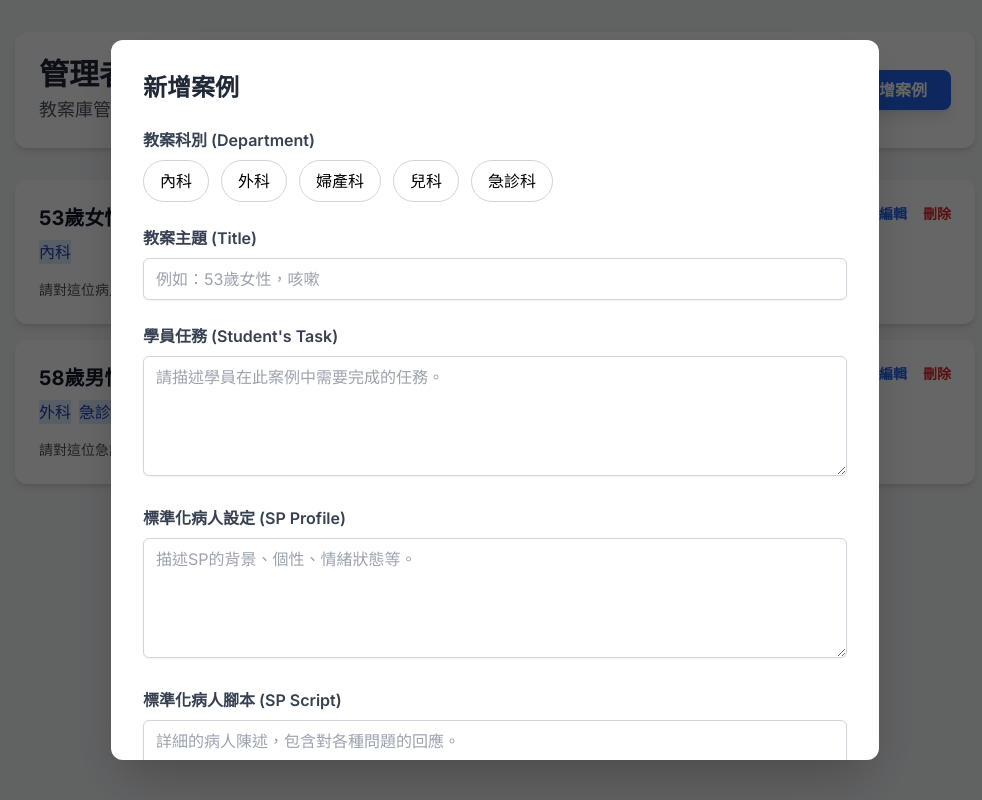
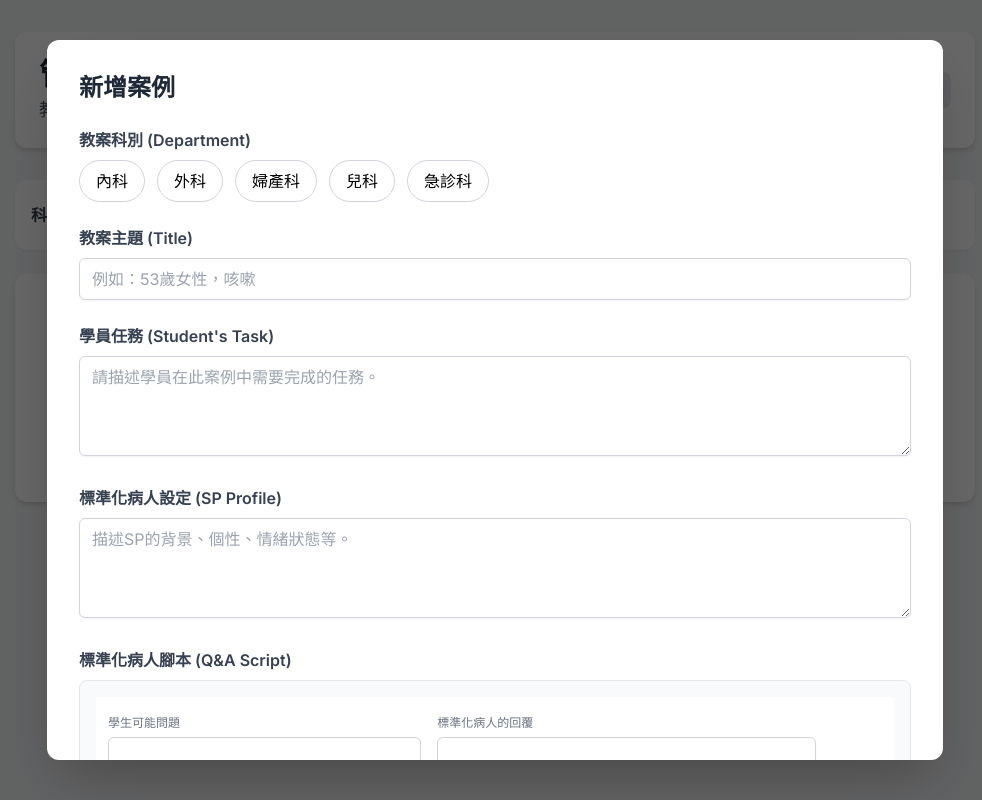
Before and after one commit to Luyun1224/OSCEPractice, a plain HTML site: page admin.html in a window 1280 px wide. Both pictures are taken after a click on the button "新增案例". Shown: the whole page, without its empty margins (145-1127 px from the left). Drawn offline with nearby package versions, Linux system fonts and the light colour scheme.

Commit message:
Update admin.html

```diff
--- a/admin.html
+++ b/admin.html
@@ -25,23 +25,26 @@
         .form-input:focus, .form-textarea:focus {
             outline: none; border-color: #3B82F6; box-shadow: 0 0 0 3px rgba(59, 130, 246, 0.3);
         }
-        .form-textarea { min-height: 120px; }
+        .form-textarea { min-height: 100px; }
         .dept-checkbox-label {
-            display: inline-flex;
-            align-items: center;
-            padding: 0.5rem 1rem;
-            border: 1px solid #D1D5DB;
-            border-radius: 9999px;
-            cursor: pointer;
-            transition: all 0.2s;
+            display: inline-flex; align-items: center; padding: 0.5rem 1rem;
+            border: 1px solid #D1D5DB; border-radius: 9999px; cursor: pointer; transition: all 0.2s;
         }
-        .dept-checkbox-label:hover {
-            background-color: #f9fafb;
+        .dept-checkbox-label:hover { background-color: #f9fafb; }
+        .dept-checkbox:checked + .dept-checkbox-label {
+            background-color: #dbeafe; border-color: #3b82f6; color: #1e40af;
         }
-        .dept-checkbox:checked + .dept-checkbox-label {
-            background-color: #dbeafe;
-            border-color: #3b82f6;
-            color: #1e40af;
+        .filter-btn.active {
+            background-color: #2563EB; /* blue-600 */
+            color: white;
+            border-color: #2563EB;
+        }
+        .filter-btn.inactive {
+            background-color: white;
+            color: #374151; /* gray-700 */
+        }
+        .filter-btn.inactive:hover {
+            background-color: #F9FAFB; /* gray-50 */
         }
     </style>
 </head>
@@ -53,37 +56,48 @@
                 <h1 class="text-3xl font-bold text-gray-800">管理者後台</h1>
                 <p class="mt-1 text-lg text-gray-600">教案庫管理系統</p>
             </div>
-            <button onclick="showCaseForm()" class="bg-blue-600 text-white font-bold py-2 px-6 rounded-lg hover:bg-blue-700 transition-colors shadow-lg transform hover:scale-105">
-                <svg xmlns="http://www.w3.org/2000/svg" class="h-5 w-5 inline-block mr-2" viewBox="0 0 20 20" fill="currentColor">
-                  <path fill-rule="evenodd" d="M10 3a1 1 0 011 1v5h5a1 1 0 110 2h-5v5a1 1 0 11-2 0v-5H4a1 1 0 110-2h5V4a1 1 0 011-1z" clip-rule="evenodd" />
-                </svg>
-                新增案例
-            </button>
+            <div class="flex items-center gap-4">
+                <button onclick="showCaseForm()" class="bg-blue-600 text-white font-bold py-2 px-6 rounded-lg hover:bg-blue-700 transition-colors shadow-lg transform hover:scale-105">
+                    <svg xmlns="http://www.w3.org/2000/svg" class="h-5 w-5 inline-block mr-2" viewBox="0 0 20 20" fill="currentColor"><path fill-rule="evenodd" d="M10 3a1 1 0 011 1v5h5a1 1 0 110 2h-5v5a1 1 0 11-2 0v-5H4a1 1 0 110-2h5V4a1 1 0 011-1z" clip-rule="evenodd" /></svg>
+                    新增案例
+                </button>
+                <a href="#" id="home-button" class="bg-gray-200 text-gray-800 font-semibold py-2 px-4 rounded-lg hover:bg-gray-300 transition-colors text-sm">返回首頁</a>
+            </div>
         </header>
-        <main id="admin-case-list" class="space-y-4">
-            <!-- Admin case list will be generated here -->
+        <main>
+            <div id="admin-filter-buttons" class="mb-6 flex flex-wrap items-center gap-2 bg-white p-4 rounded-xl shadow-sm">
+                <span class="font-semibold mr-2 text-gray-700">科別篩選:</span>
+                <button data-filter="all" onclick="filterAdminCases('all', this)" class="filter-btn px-4 py-2 text-sm font-semibold rounded-full shadow-sm border border-gray-300 transition">全部</button>
+                <button data-filter="internal" onclick="filterAdminCases('internal', this)" class="filter-btn px-4 py-2 text-sm font-semibold rounded-full shadow-sm border border-gray-300 transition">內科</button>
+                <button data-filter="surgery" onclick="filterAdminCases('surgery', this)" class="filter-btn px-4 py-2 text-sm font-semibold rounded-full shadow-sm border border-gray-300 transition">外科</button>
+                <button data-filter="obgyn" onclick="filterAdminCases('obgyn', this)" class="filter-btn px-4 py-2 text-sm font-semibold rounded-full shadow-sm border border-gray-300 transition">婦產科</button>
+                <button data-filter="peds" onclick="filterAdminCases('peds', this)" class="filter-btn px-4 py-2 text-sm font-semibold rounded-full shadow-sm border border-gray-300 transition">兒科</button>
+                <button data-filter="er" onclick="filterAdminCases('er', this)" class="filter-btn px-4 py-2 text-sm font-semibold rounded-full shadow-sm border border-gray-300 transition">急診科</button>
+            </div>
+            <div id="admin-case-list" class="space-y-4">
+                <!-- Admin case list will be generated here -->
+            </div>
         </main>
     </div>
 
     <!-- Case Form Modal -->
     <div id="case-form-modal" class="modal-overlay hidden">
-        <div class="bg-white p-8 rounded-xl shadow-2xl w-full max-w-3xl max-h-[90vh] overflow-y-auto">
+        <div class="bg-white p-8 rounded-xl shadow-2xl w-full max-w-4xl max-h-[90vh] overflow-y-auto">
             <h2 id="case-form-title" class="text-2xl font-bold text-gray-800 mb-6">新增案例</h2>
             <form id="case-form" class="space-y-6">
                 <input type="hidden" id="case-id-input">
-
-                <!-- Department Selection -->
                 <div>
                     <label class="form-label">教案科別 (Department)</label>
-                    <div id="department-checkboxes" class="flex flex-wrap gap-3">
-                        <!-- Checkboxes will be generated here -->
-                    </div>
+                    <div id="department-checkboxes" class="flex flex-wrap gap-3"></div>
                 </div>
-
                 <div><label for="case-title" class="form-label">教案主題 (Title)</label><input type="text" id="case-title" class="form-input" placeholder="例如：53歲女性，咳嗽"></div>
                 <div><label for="case-task" class="form-label">學員任務 (Student's Task)</label><textarea id="case-task" class="form-textarea" placeholder="請描述學員在此案例中需要完成的任務。"></textarea></div>
                 <div><label for="case-sp-profile" class="form-label">標準化病人設定 (SP Profile)</label><textarea id="case-sp-profile" class="form-textarea" placeholder="描述SP的背景、個性、情緒狀態等。"></textarea></div>
-                <div><label for="case-script" class="form-label">標準化病人腳本 (SP Script)</label><textarea id="case-script" class="form-textarea" placeholder="詳細的病人陳述，包含對各種問題的回應。"></textarea></div>
+                <div>
+                    <label class="form-label">標準化病人腳本 (Q&A Script)</label>
+                    <div id="qna-list-container" class="space-y-4 p-4 bg-gray-50 rounded-lg border"></div>
+                    <button type="button" onclick="addQnaPair()" class="mt-4 text-sm font-semibold text-blue-600 hover:text-blue-800">+ 新增問答</button>
+                </div>
                 <div><label for="case-checklist" class="form-label">評量重點 (Checklist)</label><textarea id="case-checklist" class="form-textarea" placeholder="每行一個評量重點，用來評估學員表現。"></textarea></div>
             </form>
             <div class="flex justify-end gap-4 mt-8">
@@ -99,7 +113,6 @@
     </div>
 
     <script>
-        // --- DOM Elements ---
         const getEl = (id) => document.getElementById(id);
         const adminCaseList = getEl('admin-case-list');
         const caseFormModal = getEl('case-form-modal');
@@ -110,133 +123,139 @@
         const caseTitleInput = getEl('case-title');
         const caseTaskInput = getEl('case-task');
         const caseSpProfileInput = getEl('case-sp-profile');
-        const caseScriptInput = getEl('case-script');
+        const qnaListContainer = getEl('qna-list-container');
         const caseChecklistInput = getEl('case-checklist');
         const departmentCheckboxesContainer = getEl('department-checkboxes');
 
-        // --- Data ---
         const departments = {
-            internal: '內科',
-            surgery: '外科',
-            obgyn: '婦產科',
-            peds: '兒科',
-            er: '急診科'
+            internal: '內科', surgery: '外科', obgyn: '婦產科', peds: '兒科', er: '急診科'
         };
+        let caseData = {};
+        let nextCaseId = 1;
+        let currentAdminFilter = 'all';
 
-        let caseData = {
-            1: {
-                departments: ['internal'],
-                title: "53歲女性，咳嗽",
-                task: "請對這位病人進行問診，了解其咳嗽的病史，並提出初步的鑑別診斷與檢查計畫。",
-                spProfile: "病人為中年女性，因長期咳嗽且看到痰中有血絲而感到焦慮與擔憂。態度合作但略顯緊張。",
-                script: "主訴: 咳嗽已兩個多月，有痰，帶血絲，不定時咳嗽，咳嗽時會胸部疼痛。門診求醫時，胸部X光發現有異常，因而安排住院。\n生命徵象: 血壓:120/80 mmHg、體溫:36.5度、脈搏:70次/分鐘。",
-                checklist: ["詢問咳嗽持續時間", "詢問痰的性質與顏色", "詢問是否咳血", "詢問是否伴隨胸痛", "詢問過去檢查史(X光)"]
-            },
-            60: {
-                departments: ['surgery', 'er'],
-                title: "58歲男性，頭部外傷",
-                task: "請對這位急診病人進行快速的病史詢問與評估，判斷其危險性並安排緊急處置。",
-                spProfile: "病人為工地主管，個性較為急躁，因頭痛與噁心而顯得不耐煩，但仍能配合回答問題。",
-                script: "主訴: 今天下午不慎於工地的二樓樓梯跌落(約半層樓高)，曾短暫失去意識約30秒，現左側臉頰淤青，左眼熊貓眼。\n症狀: 現在頭很痛、頭暈、很想吐。\n個人史: 每天一包菸，一星期約與朋友喝一次酒。",
-                checklist: ["詢問外傷機制與時間", "詢問意識喪失情況", "詢問目前神經學症狀", "詢問個人史(菸酒)"]
-            },
-        };
+        function populateAdminView(filter = 'all') {
+            adminCaseList.innerHTML = '';
 
-        // --- Core Functions ---
-        function populateAdminView() {
-            adminCaseList.innerHTML = '';
-            if (Object.keys(caseData).length === 0) {
-                adminCaseList.innerHTML = `<div class="text-center py-16 bg-white rounded-xl shadow-md">
-                    <svg xmlns="http://www.w3.org/2000/svg" class="mx-auto h-12 w-12 text-gray-400" fill="none" viewBox="0 0 24 24" stroke="currentColor">
-                      <path stroke-linecap="round" stroke-linejoin="round" stroke-width="2" d="M9 13h6m-3-3v6m-9 1V7a2 2 0 012-2h6l2 2h6a2 2 0 012 2v8a2 2 0 01-2 2H5a2 2 0 01-2-2z" />
-                    </svg>
-                    <h3 class="mt-2 text-sm font-medium text-gray-900">尚無案例</h3>
-                    <p class="mt-1 text-sm text-gray-500">點擊「新增案例」來建立您的第一個教案。</p>
-                </div>`;
+            const filteredKeys = Object.keys(caseData).filter(id => {
+                if (filter === 'all') return true;
+                return caseData[id].departments.includes(filter);
+            });
+
+            if (filteredKeys.length === 0) {
+                adminCaseList.innerHTML = `<div class="text-center py-16 bg-white rounded-xl shadow-md"><svg xmlns="http://www.w3.org/2000/svg" class="mx-auto h-12 w-12 text-gray-400" fill="none" viewBox="0 0 24 24" stroke="currentColor"><path stroke-linecap="round" stroke-linejoin="round" stroke-width="2" d="M9 13h6m-3-3v6m-9 1V7a2 2 0 012-2h6l2 2h6a2 2 0 012 2v8a2 2 0 01-2 2H5a2 2 0 01-2-2z" /></svg><h3 class="mt-2 text-sm font-medium text-gray-900">尚無案例</h3><p class="mt-1 text-sm text-gray-500">點擊「新增案例」來建立您的第一個教案，或選擇其他科別。</p></div>`;
                 return;
             }
 
-            for (const id in caseData) {
+            const sortedKeys = filteredKeys.sort((a, b) => a - b);
+            for (const id of sortedKeys) {
                 const data = caseData[id];
-                const departmentTags = data.departments.map(deptKey =>
-                    `<span class="tag bg-blue-100 text-blue-800">${departments[deptKey]}</span>`
-                ).join('');
-
-                adminCaseList.innerHTML += `
-                    <div class="bg-white p-6 rounded-xl shadow-md transition hover:shadow-lg">
-                        <div class="flex justify-between items-start">
-                            <div>
-                                <h3 class="text-xl font-bold text-gray-900">${data.title}</h3>
-                                <div class="mt-2 flex flex-wrap gap-2">${departmentTags}</div>
-                            </div>
-                            <div class="flex gap-4 flex-shrink-0 ml-4">
-                                <button onclick="showCaseForm(${id})" class="text-sm text-blue-600 hover:text-blue-800 font-semibold">編輯</button>
-                                <button onclick="confirmDeleteCase(${id})" class="text-sm text-red-600 hover:text-red-800 font-semibold">刪除</button>
-                            </div>
-                        </div>
-                        <p class="mt-4 text-gray-600 text-sm">${data.task}</p>
-                    </div>`;
+                const departmentTags = data.departments.map(deptKey => `<span class="tag bg-blue-100 text-blue-800">${departments[deptKey]}</span>`).join('') || `<span class="tag bg-gray-100 text-gray-800">未分類</span>`;
+                adminCaseList.innerHTML += `<div class="bg-white p-6 rounded-xl shadow-md transition hover:shadow-lg"><div class="flex justify-between items-start"><div><h3 class="text-xl font-bold text-gray-900">案例 ${id}: ${data.title}</h3><div class="mt-2 flex flex-wrap gap-2">${departmentTags}</div></div><div class="flex gap-4 flex-shrink-0 ml-4"><button onclick="showCaseForm(${id})" class="text-sm text-blue-600 hover:text-blue-800 font-semibold">編輯</button><button onclick="confirmDeleteCase(${id})" class="text-sm text-red-600 hover:text-red-800 font-semibold">刪除</button></div></div><p class="mt-4 text-gray-600 text-sm">${data.task}</p></div>`;
             }
         }
 
-        // --- Modal & Form Logic ---
+        function filterAdminCases(department, clickedButton) {
+            const buttons = document.querySelectorAll('#admin-filter-buttons .filter-btn');
+            buttons.forEach(btn => {
+                btn.classList.remove('active');
+                btn.classList.add('inactive');
+            });
+            clickedButton.classList.add('active');
+            clickedButton.classList.remove('inactive');
+            currentAdminFilter = department;
+            populateAdminView(department);
+        }
+
         function showCaseForm(caseId = null) {
             caseForm.reset();
-            // Populate department checkboxes
             departmentCheckboxesContainer.innerHTML = '';
             for (const key in departments) {
-                departmentCheckboxesContainer.innerHTML += `
-                    <div>
-                        <input type="checkbox" id="dept-${key}" name="departments" value="${key}" class="hidden dept-checkbox">
-                        <label for="dept-${key}" class="dept-checkbox-label">${departments[key]}</label>
-                    </div>
-                `;
+                departmentCheckboxesContainer.innerHTML += `<div><input type="checkbox" id="dept-${key}" name="departments" value="${key}" class="hidden dept-checkbox"><label for="dept-${key}" class="dept-checkbox-label">${departments[key]}</label></div>`;
             }
 
-            if (caseId && caseData[caseId]) { // Edit mode
+            qnaListContainer.innerHTML = '';
+
+            if (caseId && caseData[caseId]) {
                 const data = caseData[caseId];
                 caseFormTitle.textContent = `編輯案例 #${caseId}`;
                 caseIdInput.value = caseId;
                 caseTitleInput.value = data.title;
                 caseTaskInput.value = data.task;
                 caseSpProfileInput.value = data.spProfile;
-                caseScriptInput.value = data.script;
                 caseChecklistInput.value = data.checklist.join('\n');
-                // Check the correct department boxes
                 data.departments.forEach(deptKey => {
                     const checkbox = document.getElementById(`dept-${deptKey}`);
                     if (checkbox) checkbox.checked = true;
                 });
-            } else { // Add mode
+                if (data.qna && data.qna.length > 0) {
+                    data.qna.forEach(pair => addQnaPair(pair.question, pair.answer));
+                } else {
+                    addQnaPair();
+                }
+            } else {
                 caseFormTitle.textContent = '新增案例';
                 caseIdInput.value = '';
+                addQnaPair();
             }
             caseFormModal.classList.remove('hidden');
         }
 
         function hideCaseForm() { caseFormModal.classList.add('hidden'); }
 
+        function addQnaPair(question = '', answer = '') {
+            const qnaPairDiv = document.createElement('div');
+            qnaPairDiv.className = 'grid grid-cols-12 gap-4 items-start bg-white p-3 rounded';
+            qnaPairDiv.innerHTML = `
+                <div class="col-span-5">
+                    <label class="text-xs font-medium text-gray-500">學生可能問題</label>
+                    <textarea class="form-textarea qna-question mt-1 text-sm" rows="3">${question}</textarea>
+                </div>
+                <div class="col-span-6">
+                    <label class="text-xs font-medium text-gray-500">標準化病人的回覆</label>
+                    <textarea class="form-textarea qna-answer mt-1 text-sm" rows="3">${answer}</textarea>
+                </div>
+                <div class="col-span-1 flex items-center h-full pt-5">
+                    <button type="button" onclick="removeQnaPair(this)" class="text-gray-400 hover:text-red-500 p-2">
+                        <svg xmlns="http://www.w3.org/2000/svg" class="h-5 w-5" viewBox="0 0 20 20" fill="currentColor">
+                            <path fill-rule="evenodd" d="M9 2a1 1 0 00-.894.553L7.382 4H4a1 1 0 000 2v10a2 2 0 002 2h8a2 2 0 002-2V6a1 1 0 100-2h-3.382l-.724-1.447A1 1 0 0011 2H9zM7 8a1 1 0 012 0v6a1 1 0 11-2 0V8zm5-1a1 1 0 00-1 1v6a1 1 0 102 0V8a1 1 0 00-1-1z" clip-rule="evenodd" />
+                        </svg>
+                    </button>
+                </div>
+            `;
+            qnaListContainer.appendChild(qnaPairDiv);
+        }
+
+        function removeQnaPair(button) {
+            button.closest('.grid').remove();
+        }
+
         function saveCase() {
             let id = caseIdInput.value;
-            if (!id) { id = Date.now(); } // Use timestamp for a unique ID
-
-            const selectedDepartments = [];
-            document.querySelectorAll('input[name="departments"]:checked').forEach(checkbox => {
-                selectedDepartments.push(checkbox.value);
+            if (!id) {
+                id = nextCaseId;
+                nextCaseId++;
+            }
+            const selectedDepartments = Array.from(document.querySelectorAll('input[name="departments"]:checked')).map(cb => cb.value);
+            const qnaPairs = [];
+            document.querySelectorAll('#qna-list-container .grid').forEach(pairDiv => {
+                const question = pairDiv.querySelector('.qna-question').value.trim();
+                const answer = pairDiv.querySelector('.qna-answer').value.trim();
+                if (question || answer) {
+                    qnaPairs.push({ question, answer });
+                }
             });
-
             const newCase = {
                 departments: selectedDepartments,
                 title: caseTitleInput.value,
                 task: caseTaskInput.value,
                 spProfile: caseSpProfileInput.value,
-                script: caseScriptInput.value,
+                qna: qnaPairs,
                 checklist: caseChecklistInput.value.split('\n').filter(line => line.trim() !== ''),
             };
-
             caseData[id] = newCase;
             hideCaseForm();
-            populateAdminView();
+            populateAdminView(currentAdminFilter);
         }
 
         function confirmDeleteCase(caseId) {
@@ -248,14 +267,20 @@
         function hideDeleteConfirm() { deleteConfirmModal.classList.add('hidden'); }
 
         function executeDelete(caseId) {
-            delete caseData[caseId];
+            delete caseData[id];
             hideDeleteConfirm();
-            populateAdminView();
+            populateAdminView(currentAdminFilter);
         }
 
-        // --- Initial Load ---
         window.onload = () => {
-            populateAdminView();
+            const allButton = document.querySelector('#admin-filter-buttons .filter-btn[data-filter="all"]');
+            if(allButton) {
+                filterAdminCases('all', allButton);
+            }
+            getEl('home-button').addEventListener('click', (e) => {
+                e.preventDefault();
+                alert('將返回首頁 (osce-training-platform)');
+            });
         };
     </script>
 </body>
```
